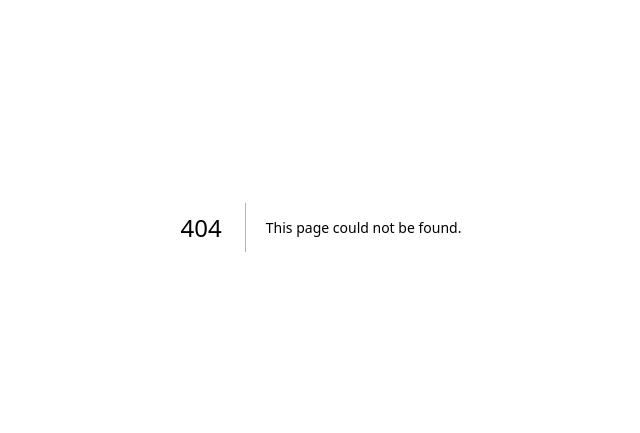
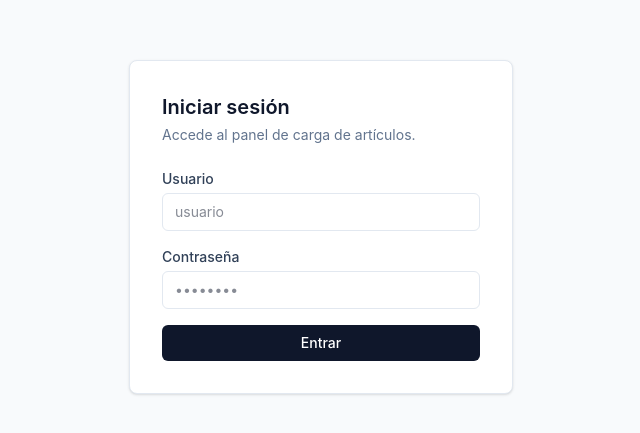
Before and after one commit to jlmarinzinet/fundacion-formulario, a Next.js app: page /login in a window 1280 px wide. Before the commit this address had no page. Shown: the part 173-606 px from the top of the page, without its empty margins (319-959 px from the left). Built offline with nearby package versions, Linux system fonts and the light colour scheme.

Commit message:
auth añadida

```diff
--- /dev/null
+++ b/app/api/auth/login/route.ts
@@ -0,0 +1,33 @@
+import { createSession, validateCredentials } from "../../../../lib/auth";
+
+export async function POST(request: Request) {
+  try {
+    const body = await request.json();
+    const { username, password } = body as {
+      username?: string;
+      password?: string;
+    };
+
+    if (!username || !password) {
+      return Response.json(
+        { ok: false, error: "Usuario y contraseña son obligatorios." },
+        { status: 400 }
+      );
+    }
+
+    if (!validateCredentials(username, password)) {
+      return Response.json(
+        { ok: false, error: "Credenciales incorrectas." },
+        { status: 401 }
+      );
+    }
+
+    await createSession(username);
+    return Response.json({ ok: true }, { status: 200 });
+  } catch {
+    return Response.json(
+      { ok: false, error: "Error al procesar la solicitud." },
+      { status: 500 }
+    );
+  }
+}
--- /dev/null
+++ b/app/api/auth/logout/route.ts
@@ -0,0 +1,6 @@
+import { destroySession } from "../../../../lib/auth";
+
+export async function POST() {
+  await destroySession();
+  return Response.json({ ok: true }, { status: 200 });
+}
--- /dev/null
+++ b/app/dashboard/upload/LogoutButton.tsx
@@ -0,0 +1,25 @@
+"use client";
+
+import { useRouter } from "next/navigation";
+import { useState } from "react";
+
+export default function LogoutButton() {
+  const router = useRouter();
+  const [loading, setLoading] = useState(false);
+
+  const handleLogout = async () => {
+    setLoading(true);
+    await fetch("/api/auth/logout", { method: "POST" });
+    router.push("/login");
+  };
+
+  return (
+    <button
+      onClick={handleLogout}
+      disabled={loading}
+      className="rounded-md border border-slate-200 bg-white px-3 py-1.5 text-sm text-slate-600 transition hover:bg-slate-100 disabled:cursor-not-allowed disabled:opacity-50"
+    >
+      {loading ? "Saliendo..." : "Cerrar sesión"}
+    </button>
+  );
+}
--- a/app/dashboard/upload/UploadForm.tsx
+++ b/app/dashboard/upload/UploadForm.tsx
@@ -359,19 +359,9 @@ export default function UploadForm() {
         )}
       </div>
 
-      <div className="rounded-md border border-dashed border-slate-200 bg-slate-50 p-4">
-        <div className="flex items-center justify-between gap-2">
-          <span className="text-sm font-medium text-slate-700">
-            Metadata desde n8n
-          </span>
-          {metadataLoading && (
-            <span className="text-xs text-slate-500">Cargando...</span>
-          )}
-        </div>
-        {metadataError && (
-          <p className="mt-2 text-xs text-rose-600">{metadataError}</p>
-        )}
-      </div>
+      {metadataError && (
+        <p className="text-sm text-rose-600">{metadataError}</p>
+      )}
 
       <div className="grid gap-4 md:grid-cols-2">
         <MultiSelect
--- a/app/dashboard/upload/page.tsx
+++ b/app/dashboard/upload/page.tsx
@@ -1,12 +1,16 @@
 import UploadForm from "./UploadForm";
+import LogoutButton from "./LogoutButton";
 
 export default function UploadPage() {
   return (
     <main className="min-h-screen bg-slate-50 p-6 md:p-10">
       <div className="mx-auto w-full max-w-4xl">
-        <h1 className="text-2xl font-semibold text-slate-900">
-          Subir artículo
-        </h1>
+        <div className="flex items-center justify-between">
+          <h1 className="text-2xl font-semibold text-slate-900">
+            Subir artículo
+          </h1>
+          <LogoutButton />
+        </div>
         <p className="mt-2 text-sm text-slate-600">
           Carga un documento y completa los metadatos asociados.
         </p>
--- /dev/null
+++ b/app/login/page.tsx
@@ -0,0 +1,102 @@
+"use client";
+
+import { useState, type FormEvent } from "react";
+import { useRouter } from "next/navigation";
+
+export default function LoginPage() {
+  const router = useRouter();
+  const [username, setUsername] = useState("");
+  const [password, setPassword] = useState("");
+  const [error, setError] = useState<string | null>(null);
+  const [loading, setLoading] = useState(false);
+
+  const handleSubmit = async (event: FormEvent<HTMLFormElement>) => {
+    event.preventDefault();
+    setError(null);
+    setLoading(true);
+
+    try {
+      const response = await fetch("/api/auth/login", {
+        method: "POST",
+        headers: { "Content-Type": "application/json" },
+        body: JSON.stringify({ username, password }),
+      });
+
+      const data = await response.json();
+
+      if (!response.ok || !data.ok) {
+        setError(data.error ?? "Credenciales incorrectas.");
+        setLoading(false);
+        return;
+      }
+
+      router.push("/dashboard/upload");
+    } catch {
+      setError("Error de conexión. Intenta nuevamente.");
+      setLoading(false);
+    }
+  };
+
+  return (
+    <main className="flex min-h-screen items-center justify-center bg-slate-50 p-6">
+      <div className="w-full max-w-sm rounded-lg border border-slate-200 bg-white p-8 shadow-sm">
+        <h1 className="text-xl font-semibold text-slate-900">Iniciar sesión</h1>
+        <p className="mt-1 text-sm text-slate-500">
+          Accede al panel de carga de artículos.
+        </p>
+
+        <form onSubmit={handleSubmit} className="mt-6 space-y-4">
+          <div>
+            <label
+              htmlFor="username"
+              className="block text-sm font-medium text-slate-700"
+            >
+              Usuario
+            </label>
+            <input
+              id="username"
+              type="text"
+              required
+              value={username}
+              onChange={(e) => setUsername(e.target.value)}
+              className="mt-1 block w-full rounded-md border border-slate-200 px-3 py-2 text-sm text-slate-900 outline-none focus:border-slate-400"
+              placeholder="usuario"
+              autoComplete="username"
+            />
+          </div>
+
+          <div>
+            <label
+              htmlFor="password"
+              className="block text-sm font-medium text-slate-700"
+            >
+              Contraseña
+            </label>
+            <input
+              id="password"
+              type="password"
+              required
+              value={password}
+              onChange={(e) => setPassword(e.target.value)}
+              className="mt-1 block w-full rounded-md border border-slate-200 px-3 py-2 text-sm text-slate-900 outline-none focus:border-slate-400"
+              placeholder="••••••••"
+              autoComplete="current-password"
+            />
+          </div>
+
+          {error && (
+            <p className="text-sm text-rose-600">{error}</p>
+          )}
+
+          <button
+            type="submit"
+            disabled={loading}
+            className="w-full rounded-md bg-slate-900 px-4 py-2 text-sm font-medium text-white transition hover:bg-slate-800 disabled:cursor-not-allowed disabled:bg-slate-400"
+          >
+            {loading ? "Entrando..." : "Entrar"}
+          </button>
+        </form>
+      </div>
+    </main>
+  );
+}
--- /dev/null
+++ b/lib/auth.ts
@@ -0,0 +1,84 @@
+import { cookies } from "next/headers";
+import crypto from "crypto";
+
+const SESSION_COOKIE = "session_token";
+const SECRET = process.env.AUTH_SECRET ?? "fundacion-default-secret-change-me";
+const TOKEN_TTL = 60 * 60 * 24; // 24 hours in seconds
+
+export type SessionPayload = {
+  user: string;
+  exp: number;
+};
+
+/** Create a signed token from a payload. */
+function sign(payload: SessionPayload): string {
+  const json = JSON.stringify(payload);
+  const data = Buffer.from(json).toString("base64url");
+  const signature = crypto
+    .createHmac("sha256", SECRET)
+    .update(data)
+    .digest("base64url");
+  return `${data}.${signature}`;
+}
+
+/** Verify and decode a signed token. Returns null if invalid. */
+function verify(token: string): SessionPayload | null {
+  const parts = token.split(".");
+  if (parts.length !== 2) return null;
+  const [data, signature] = parts;
+  const expected = crypto
+    .createHmac("sha256", SECRET)
+    .update(data)
+    .digest("base64url");
+  if (signature !== expected) return null;
+  try {
+    const payload = JSON.parse(
+      Buffer.from(data, "base64url").toString("utf8")
+    ) as SessionPayload;
+    if (payload.exp < Date.now() / 1000) return null;
+    return payload;
+  } catch {
+    return null;
+  }
+}
+
+/** Create a session cookie for the given user. */
+export async function createSession(user: string) {
+  const payload: SessionPayload = {
+    user,
+    exp: Math.floor(Date.now() / 1000) + TOKEN_TTL,
+  };
+  const token = sign(payload);
+  const cookieStore = await cookies();
+  cookieStore.set(SESSION_COOKIE, token, {
+    httpOnly: true,
+    secure: process.env.NODE_ENV === "production",
+    sameSite: "lax",
+    maxAge: TOKEN_TTL,
+    path: "/",
+  });
+}
+
+/** Read and validate the current session. Returns the payload or null. */
+export async function getSession(): Promise<SessionPayload | null> {
+  const cookieStore = await cookies();
+  const token = cookieStore.get(SESSION_COOKIE)?.value;
+  if (!token) return null;
+  return verify(token);
+}
+
+/** Delete the session cookie. */
+export async function destroySession() {
+  const cookieStore = await cookies();
+  cookieStore.delete(SESSION_COOKIE);
+}
+
+/** Verify credentials against env vars. */
+export function validateCredentials(
+  username: string,
+  password: string
+): boolean {
+  const validUser = process.env.AUTH_USER ?? "admin";
+  const validPass = process.env.AUTH_PASSWORD ?? "admin";
+  return username === validUser && password === validPass;
+}
--- /dev/null
+++ b/middleware.ts
@@ -0,0 +1,30 @@
+import { NextRequest, NextResponse } from "next/server";
+
+const SESSION_COOKIE = "session_token";
+
+const PUBLIC_PATHS = ["/login", "/api/auth/login"];
+
+export function middleware(request: NextRequest) {
+  const { pathname } = request.nextUrl;
+
+  // Allow public paths and static assets
+  if (
+    PUBLIC_PATHS.some((p) => pathname.startsWith(p)) ||
+    pathname.startsWith("/_next") ||
+    pathname.startsWith("/favicon")
+  ) {
+    return NextResponse.next();
+  }
+
+  const token = request.cookies.get(SESSION_COOKIE)?.value;
+  if (!token) {
+    const loginUrl = new URL("/login", request.url);
+    return NextResponse.redirect(loginUrl);
+  }
+
+  return NextResponse.next();
+}
+
+export const config = {
+  matcher: ["/((?!_next/static|_next/image|favicon.ico).*)"],
+};
```
